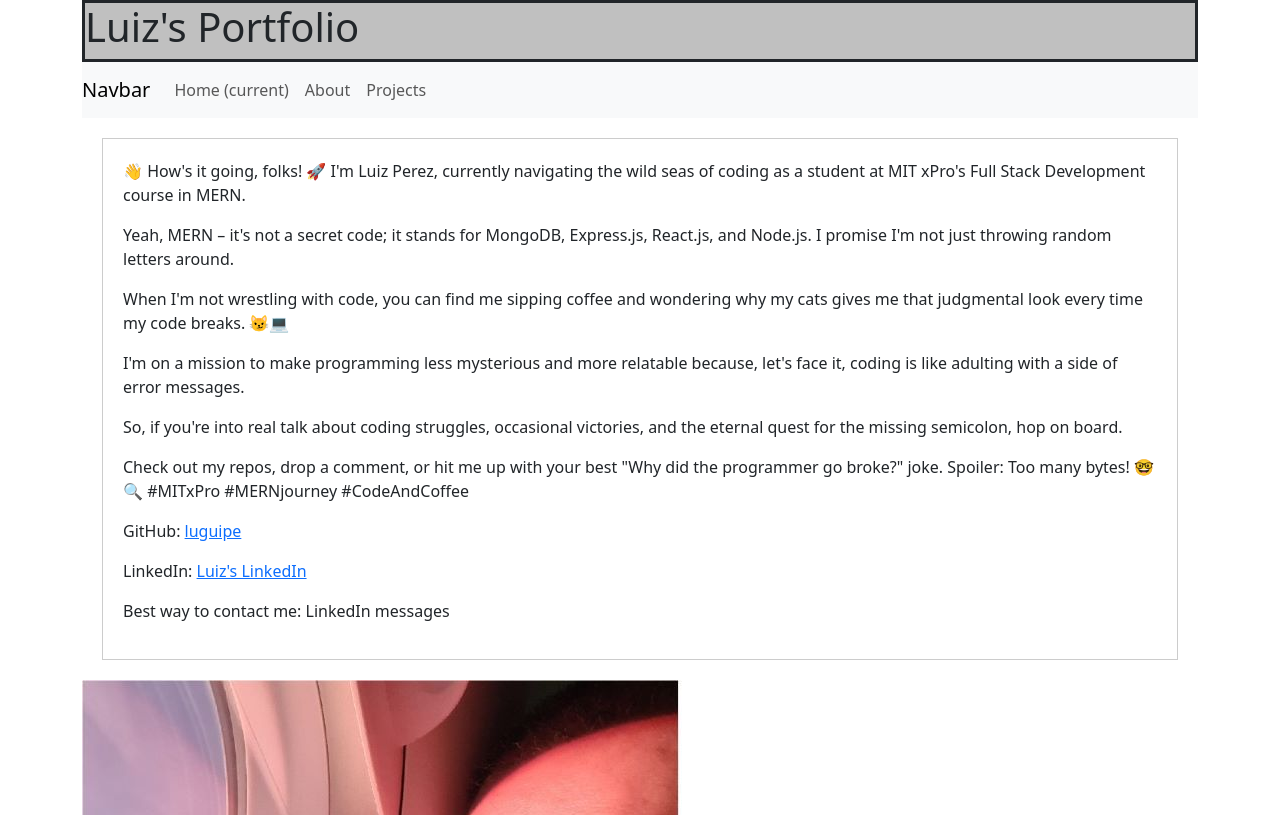
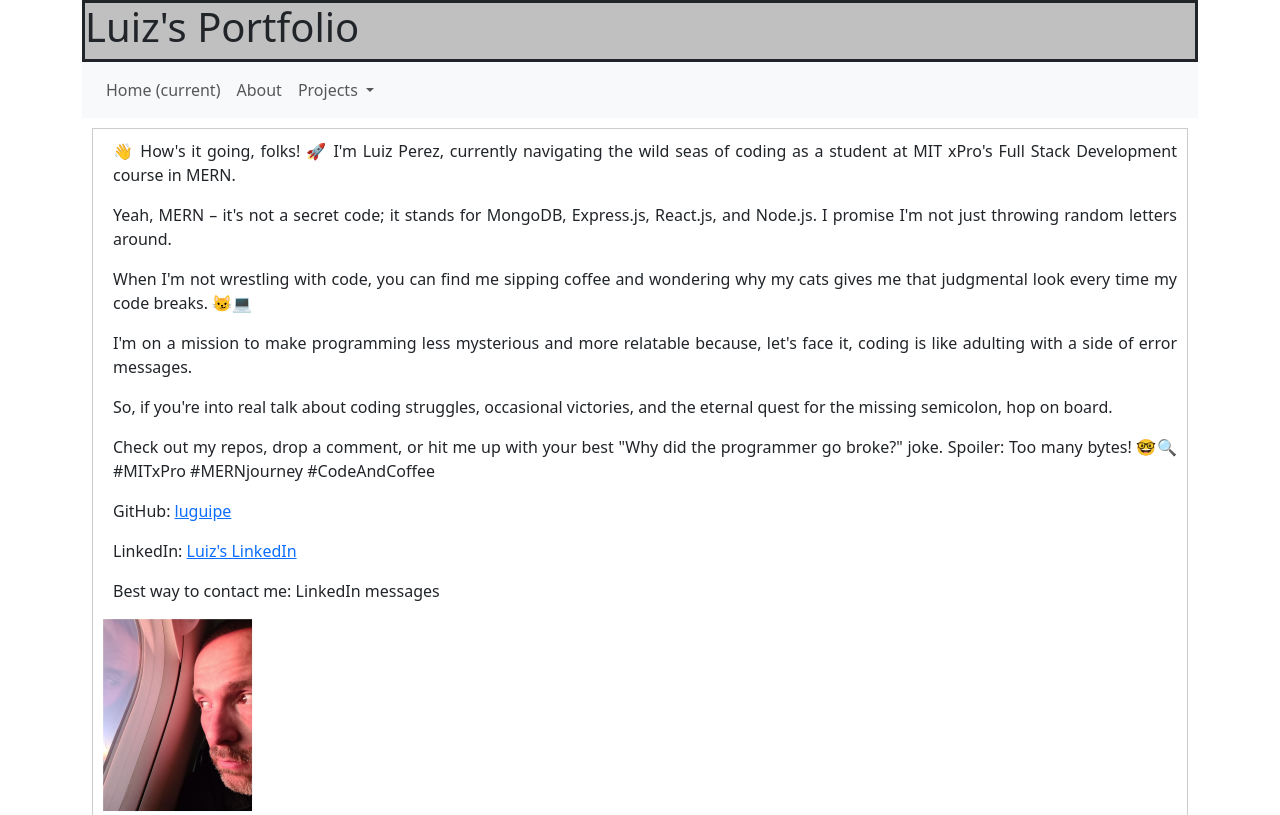
Before and after one commit to luguipe/luguipe.github.io, a plain HTML site: page index.html in a window 1280 px wide. Shown: the top 815 px of the page. Drawn offline with nearby package versions, Linux system fonts and the light colour scheme.

Commit message:
Updating project

```diff
--- a/github.js
+++ b/github.js
@@ -1,6 +1,11 @@
 document.addEventListener('DOMContentLoaded', function() {
     var bioText = `
-    <div style="padding: 20px; border: 1px solid #ccc; margin: 20px;">
+    <style>
+
+</style>
+    <div id="introContainer" style="padding: 10px; border: 1px solid #ccc; margin: 10px;">
+
+        <div style="flex-grow: 1; margin-left: 10px;">
             <p>👋 How's it going, folks! 🚀 I'm Luiz Perez, currently navigating the wild seas of coding as a student at MIT xPro's Full Stack Development course in MERN.</p>
             <p>Yeah, MERN – it's not a secret code; it stands for MongoDB, Express.js, React.js, and Node.js. I promise I'm not just throwing random letters around.</p>
             <p>When I'm not wrestling with code, you can find me sipping coffee and wondering why my cats gives me that judgmental look every time my code breaks. 😼💻</p>
@@ -12,7 +17,8 @@ document.addEventListener('DOMContentLoaded', function() {
             <p>LinkedIn: <a href="https://www.linkedin.com/in/luizperez/" target="_blank">Luiz's LinkedIn</a></p>
             <p>Best way to contact me: LinkedIn messages</p>
         </div>
-
+        <img src="GuiWindow.jpg" alt="Luiz Perez" style="max-width: 100%; height: auto; flex-shrink: 0; width: 150px; margin-bottom: 20px;">
+    </div>
 
     `;
 
--- a/index.html
+++ b/index.html
@@ -58,7 +58,7 @@
     <!-- </nav> -->
 
     <nav class="navbar navbar-expand-lg navbar-light bg-light">
-        <a class="navbar-brand" href="#">Navbar</a>
+        <a class="navbar-brand" href="#"></a>
         <button class="navbar-toggler" type="button" data-toggle="collapse" data-target="#navbarNav" aria-controls="navbarNav" aria-expanded="false" aria-label="Toggle navigation">
           <span class="navbar-toggler-icon"></span>
         </button>
@@ -71,21 +71,18 @@
             <li class="nav-item">
               <a class="nav-link" href="#">About</a>
             </li>
-            <!-- <li class="nav-item dropdown">
+            <li class="nav-item dropdown">
               <a class="nav-link dropdown-toggle" href="#" id="navbarDropdown" role="button" data-toggle="dropdown" aria-haspopup="true" aria-expanded="false">
-                Dropdown
+                Projects
               </a>
               <div class="dropdown-menu" aria-labelledby="navbarDropdown">
-                <a class="dropdown-item" href="#">Action</a>
-                <a class="dropdown-item" href="#">Another action</a>
+                <a class="dropdown-item" href="#">PacMan</a>
+                <a class="dropdown-item" href="#">Eye Movement</a>
                 <div class="dropdown-divider"></div>
-                <a class="dropdown-item" href="#">Something else here</a>
+                <a class="dropdown-item" href="#">Bus tracker</a>
               </div>
-            </li> -->
-            <li class="nav-item">
-              <a class="nav-link" href="#" >Projects</a>
             </li>
-          </ul>
+         </ul>
           <!-- <form class="form-inline my-2 my-lg-0">
             <input class="form-control mr-sm-2" type="search" placeholder="Search" aria-label="Search">
             <button class="btn btn-outline-success my-2 my-sm-0" type="submit">Search</button>
@@ -96,7 +93,7 @@
         <!-- Your intro content here -->
     </div>
 
-    <img src="GuiWindow.jpg" class="img-fluid" alt="Description of Image" width="600" height="772"/> <!-- Responsive image class -->
+    <!-- <img src="GuiWindow.jpg" class="img-fluid" alt="Description of Image" width="600" height="772"/> Responsive image class -->
 
     <!-- Scripts at the end of the body -->
     <script src="github.js"></script>
--- a/styles.css
+++ b/styles.css
@@ -13,3 +13,21 @@ header, aside, article, footer{
     background-color: silver;
     font-size: 2em;
 }
+
+#introContainer {
+    display: flex;
+    flex-direction: row; /* side by side */
+    align-items: center;
+    flex-wrap: wrap;
+    text-align: justify;
+}
+
+@media (max-width: 768px) {
+    #introContainer {
+        flex-direction: column; /* stacked */
+    }
+
+    #introContainer img {
+        margin-bottom: 20px; /* only add margin at smaller sizes */
+    }
+}
```
Lines whose indentation alone changed are shown as unchanged.
